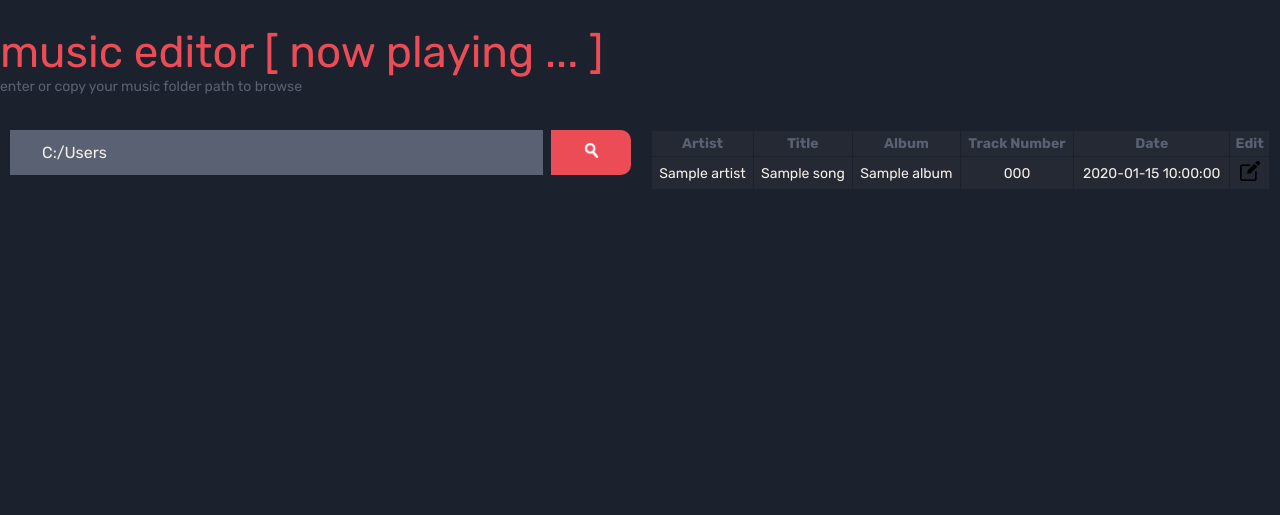
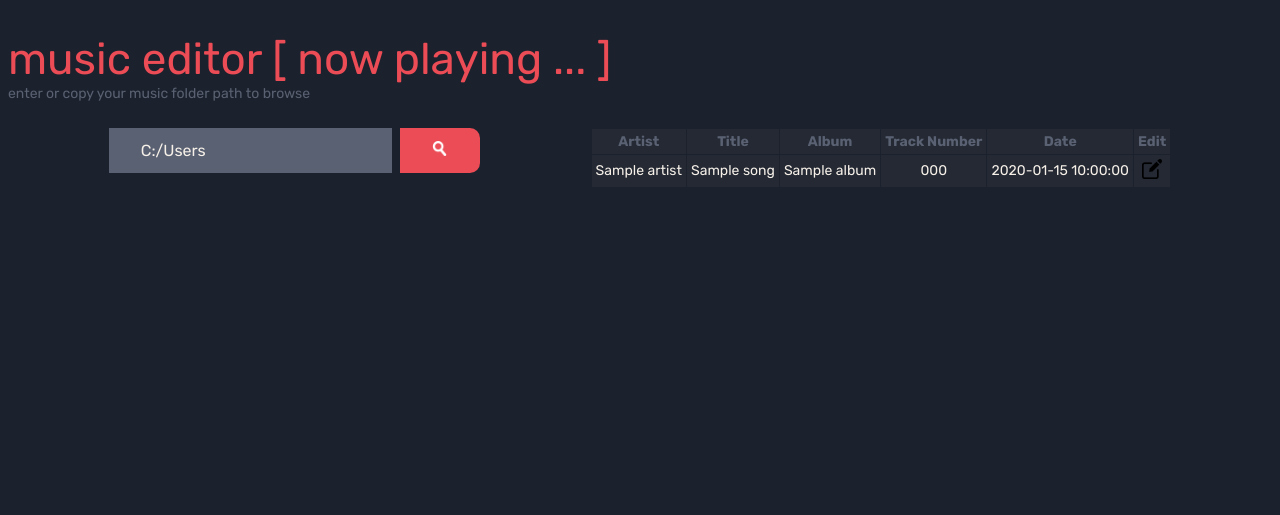
Before and after one commit to metaspheres/metadata-editor, a Flask app: template templates/homepage.html in a window 1280 px wide. Shown: the top 515 px of the page. Run offline with Flask 3, Linux system fonts and the light colour scheme; the template is opened without the code that fills it: most values are stand-ins (such as "Sample title", 1, 10 or a date in 2020).

Commit message:
css fixes
replacing grid with flexbox
fixed width issues with sections

```diff
--- a/static/css/style.css
+++ b/static/css/style.css
@@ -13,17 +13,11 @@
   --container-color: #242933;
 }
 
-*{
-  box-sizing: border-box;
+
+body {
+  background-color: var(--main-background-color);
 }
 
-body {
-  margin: 0 auto;
-  display: flex;
-  flex-direction: column;
-  align-items: center;
-  background-color: var(--main-background-color);
-}
 
 .title{
   color:var(--accents-color);
@@ -36,17 +30,10 @@ body {
 }
 
 
-main {
-  width: 100%;
-  margin: 0 auto;
-  padding-top: 2%;
-  color: var(--font-color);
 
-}
 
 .header{
   max-width: 1300px;
-  width: 100%;
   margin: 0 auto;
   padding-top: 2%;
   color:var(--no-highlight-color);
@@ -56,44 +43,31 @@ main {
 	font-weight: 400;
 }
 
-.main-section{
+
+main {
   display: flex;
+  margin: 0 auto;
+  justify-content: space-evenly;
+  padding-top: 2%;
+  color: var(--font-color);
   border:var(--accents-color);
-	grid-template-columns: 2fr 3fr;
   gap:10px;
-  padding: 10px 5px 10px 0px ;
+
 }
 
-
+/*
 @media screen and (max-width: 768px) {
     .main-section {
         grid-template-columns: 1fr;
     }
-}
-/*
-.path-container-grid {
-  display: grid;
-  grid-template-rows: 1fr;
-  align-items: flex-start;
-
-}
-
-
-@media screen and (max-width: 768px) {
-  .path-container-grid {
-    display: grid;
-    grid-template-columns: auto-fit 1fr;
-    align-items: flex-start;
-
-  }
 } */
 
-
+/*
 .path-container{
   width: 100%;
   margin: 0 auto;
   padding: 0px 5px 10px 0px ;
-}
+} */
 
 .music-data-container th{
   background-color: var(--container-color);
@@ -102,9 +76,7 @@ main {
 }
 
 .music-data-container{
-  width: 100%;
-  margin: 0 auto;
-  padding: 0px 5px 10px 0px ;
+
 	font-family: "Rubik", sans-serif;
 	font-optical-sizing: auto;
 	font-weight: 400;
@@ -113,13 +85,10 @@ main {
   font-size:14px;
   color: var(--body-text-color);
 
-
-
 }
 
 table {
   border-collapse: collapse;
-  width: 100%;
 
 }
 
@@ -143,24 +112,19 @@ td img{
 
 
 .form-submit{
-  max-width: 1200px;
   display: flex;
   align-items: center;
   gap:8px;
-  width: 100%;
-  height:100%;
+
 }
 
 .form-submit span:first-child {
   flex: 1;
 }
 
-/* Css for IDs */
-
 #folder-browser-input{
   font-size:16px;
   font-family: "Rubik", sans-serif;
-  width: 100%;
   height:inherit;
   padding: 13px 32px;
   border: none;
@@ -212,11 +176,6 @@ input::placeholder {
 
 }
 
-/* CSS header */
-
-
-/* CSS footer */
-
 .footer{
   max-width: 1300px;
   width: 100%;
--- a/templates/homepage.html
+++ b/templates/homepage.html
@@ -10,7 +10,7 @@
     {% include "header.html" %}
 
     <main>
-        <section class="main-section">
+        <section class="search folder-list">
             <label for="folder-browser-input"></label>
             <form action="/load" method="post" class="form-submit">
                 <span>
@@ -22,10 +22,9 @@
                 </span>
             </form>
             <div id="suggestions"></div>
+        </section>
 
-
-
-        <div class="music-data-container">
+        <section class="music-data-container">
             <table>
                 <tr>
                     <th>Artist</th>
@@ -48,7 +47,6 @@
                     {% endfor %}
 
             </table>
-            </div>
         </section>
     </main>
     {% include "footer.html" %}
```
Lines whose indentation alone changed are shown as unchanged.
